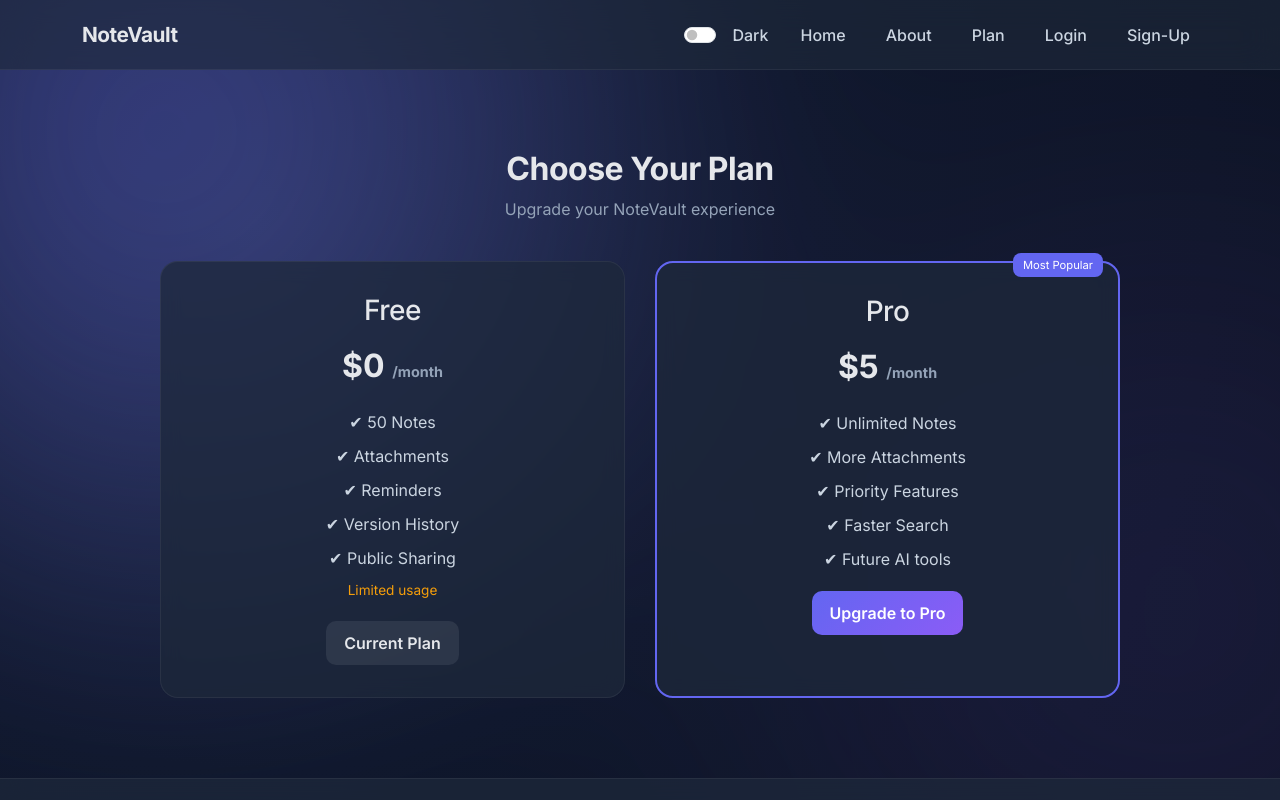
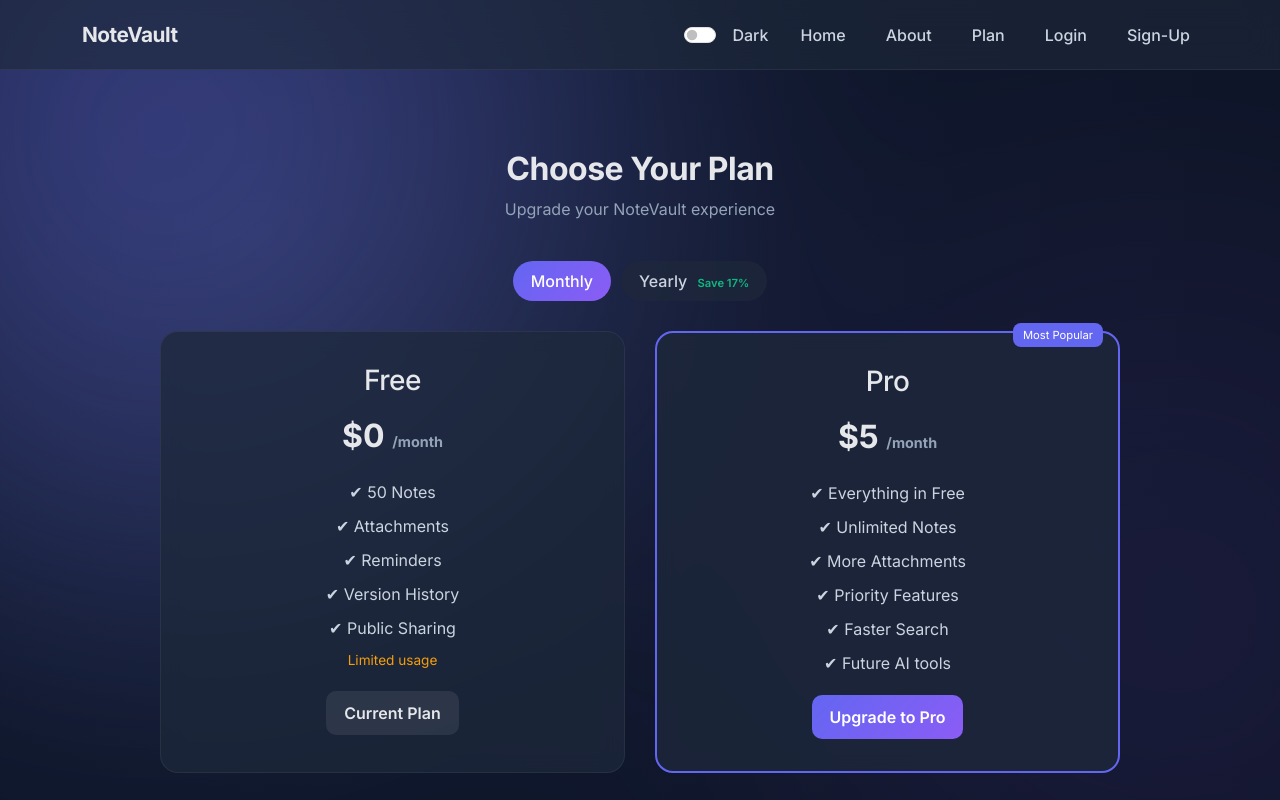
Before and after one commit to Sahilkalambe22/notevault, a React (Create React App) app: page /plans in a window 1280 px wide. Shown: the top 800 px of the page. Built offline with nearby package versions, Linux system fonts and the light colour scheme; no server answers.

Commit message:
fixed the search filter and added the yearly plan in the plans page

```diff
--- a/src/App.css
+++ b/src/App.css
@@ -10,13 +10,15 @@
 	--bg-page: radial-gradient(circle at 20% 20%, #1e293b 0%, #0f172a 40%, #0b1120 100%);
 	--bg-card: rgba(30, 41, 59, 0.75);
 	--bg-soft: rgba(30, 41, 59, 0.7);
-	--bg-card2: rgba(255,255,255,0.05);
+	--bg-card2: rgba(255, 255, 255, 0.05);
 
 	/* TEXT */
 
 	--text-main: #e5e7eb;
 	--text-secondary: #cbd5e1;
 	--text-muted: #94a3b8;
+	--highlight-bg: rgba(99, 102, 241, 0.45);
+	--highlight-text: #ffffff;
 
 	/* BORDERS */
 
@@ -38,11 +40,13 @@
 	--bg-page: linear-gradient(180deg, #f5f7ff 0%, #eef2ff 40%, #e5e7eb 100%);
 	--bg-card: rgba(255, 255, 255, 0.85);
 	--bg-soft: #f8fafc;
-	--bg-card2: rgba(0,0,0,0.04);
+	--bg-card2: rgba(0, 0, 0, 0.04);
 
 	--text-main: #0f172a;
 	--text-secondary: #334155;
 	--text-muted: #64748b;
+	--highlight-bg: rgba(79, 70, 229, 0.25);
+	--highlight-text: #0f172a;
 
 	--border-soft: rgba(0, 0, 0, 0.08);
 	--border-strong: rgba(0, 0, 0, 0.14);
@@ -133,8 +137,6 @@ body::before {
 	border-radius: 12px;
 	box-shadow: 0 10px 30px rgba(0, 0, 0, 0.4);
 }
-
-
 
 /* ======================================================
    APP BASICS
--- a/src/components/NoteItem.js
+++ b/src/components/NoteItem.js
@@ -27,7 +27,7 @@ const TAG_ICON_MAP = {
 const host = process.env.REACT_APP_BACKEND_URL || "http://localhost:5000";
 /* ================= COMPONENT ================= */
 
-const NoteItem = ({ note, updateNote, showAlert }) => {
+const NoteItem = ({ note, updateNote, showAlert, search, highlightText }) => {
 	const { deleteNote, pinNote } = useContext(noteContext);
 
 	/* ================= TAG NORMALIZATION ================= */
@@ -129,10 +129,10 @@ const NoteItem = ({ note, updateNote, showAlert }) => {
 					</div>
 
 					{/* TITLE */}
-					<h6 className="fw-semibold mb-3 note-title">{note.title?.trim() || "Untitled"}</h6>
+					<h6 className="fw-semibold mb-3 note-title">{highlightText(note.title?.trim() || "Untitled", search)}</h6>
 
 					{/* DESCRIPTION PREVIEW */}
-					<div className="note-preview-text">{getPreviewText(note.description).slice(0, 200)}</div>
+					<div className="note-preview-text">{highlightText(getPreviewText(note.description).slice(0, 200), search)}</div>
 				</div>
 
 				{/* FOOTER */}
--- a/src/components/Notes.js
+++ b/src/components/Notes.js
@@ -66,20 +66,49 @@ const Notes = (props) => {
 	}, [notes]);
 
 	// filter notes
-	const filteredNotes = (notes || []).filter((n) => {
+	const filteredNotes = useMemo(() => {
+		const s = search.trim().toLowerCase();
+		const selected = selectedTag.trim().toLowerCase();
+
+		return (notes || []).filter((n) => {
 			if (!n) return false;
 
-		const s = search.trim().toLowerCase();
 			const title = (n.title || "").trim().toLowerCase();
 			const desc = (n.description || "").trim().toLowerCase();
 			const tag = (n.tag || "").trim().toLowerCase();
 
 			const matchesSearch = !s || title.includes(s) || desc.includes(s) || tag.includes(s);
 
-		const matchesTag = selectedTag ? tag === selectedTag.trim().toLowerCase() : true;
+			const matchesTag = selected ? tag === selected : true;
 
 			return matchesSearch && matchesTag;
 		});
+	}, [notes, search, selectedTag]);
+
+	const highlightText = (text, search) => {
+		if (!search) return text;
+
+		const escaped = search.replace(/[.*+?^${}()|[\]\\]/g, "\\$&");
+		const regex = new RegExp(`(${escaped})`, "gi");
+
+		return text.split(regex).map((part, i) =>
+			part.toLowerCase() === search.toLowerCase() ? (
+				<span
+					key={i}
+					style={{
+						backgroundColor: "var(--highlight-bg)",
+						color: "var(--highlight-text)",
+						borderRadius: "4px",
+						padding: "0 3px",
+					}}
+				>
+					{part}
+				</span>
+			) : (
+				part
+			),
+		);
+	};
 
 	// ⭐ pinned first
 	const sortedNotes = filteredNotes;
@@ -194,7 +223,7 @@ const Notes = (props) => {
 								</div>
 							</div>
 						) : (
-							sortedNotes.map((noteItem) => <NoteItem key={noteItem._id} updateNote={updateNote} note={{ ...noteItem }} showAlert={props.showAlert} />)
+							sortedNotes.map((noteItem) => <NoteItem key={noteItem._id} updateNote={updateNote} note={noteItem} search={search} highlightText={highlightText} showAlert={props.showAlert} />)
 						)}
 					</div>
 				</div>
--- a/src/components/pages/PlanPage.css
+++ b/src/components/pages/PlanPage.css
@@ -90,3 +90,51 @@
 color:#f59e0b !important;
 font-size:0.85rem;
 }
+
+
+/* Yearly plan special style */
+
+.plan-card.yearly {
+	border: 2px solid var(--accent);
+	transform: scale(1.03);
+}
+
+.best-value {
+	background: linear-gradient(135deg, #10b981, #059669);
+}
+
+.plan-save {
+	font-size: 0.85rem;
+	color: #10b981;
+	margin-bottom: 10px;
+	font-weight: 600;
+}
+
+.billing-toggle {
+	display: flex;
+	justify-content: center;
+	gap: 10px;
+	margin-bottom: 30px;
+}
+
+.billing-toggle button {
+	padding: 8px 18px;
+	border-radius: 20px;
+	border: none;
+	cursor: pointer;
+	background: var(--bg-soft);
+	color: var(--text-secondary);
+	font-weight: 500;
+}
+
+.billing-toggle button.active {
+	background: linear-gradient(135deg, #6366f1, #8b5cf6);
+	color: white;
+}
+
+.save-tag {
+	font-size: 0.7rem;
+	margin-left: 6px;
+	color: #10b981;
+	font-weight: 600;
+}
--- a/src/components/pages/PlanPage.js
+++ b/src/components/pages/PlanPage.js
@@ -5,6 +5,7 @@ const host = process.env.REACT_APP_BACKEND_URL || "http://localhost:5000";
 
 const PlanPage = () => {
 	const [plan, setPlan] = useState("free");
+	const [billing, setBilling] = useState("monthly");
 
 	useEffect(() => {
 		const fetchPlan = async () => {
@@ -16,7 +17,6 @@ const PlanPage = () => {
 				});
 
 				const data = await res.json();
-
 				setPlan(data.plan);
 			} catch (err) {
 				console.error("Failed to fetch plan", err);
@@ -26,10 +26,23 @@ const PlanPage = () => {
 		fetchPlan();
 	}, []);
 
+	const isYearly = billing === "yearly";
+
 	return (
 		<div className="plan-page">
 			<h2 className="plan-title">Choose Your Plan</h2>
 			<p className="plan-subtitle">Upgrade your NoteVault experience</p>
+
+			{/* BILLING TOGGLE */}
+			<div className="billing-toggle">
+				<button className={billing === "monthly" ? "active" : ""} onClick={() => setBilling("monthly")}>
+					Monthly
+				</button>
+
+				<button className={billing === "yearly" ? "active" : ""} onClick={() => setBilling("yearly")}>
+					Yearly <span className="save-tag">Save 17%</span>
+				</button>
+			</div>
 
 			<div className="plan-grid">
 				{/* FREE PLAN */}
@@ -51,7 +64,7 @@ const PlanPage = () => {
 					</ul>
 
 					<button className="plan-btn secondary" disabled={plan === "free"}>
-						{plan === "free" ? "Current Plan" : "Downgrade"}
+						{plan === "free" ? "Current Plan" : "Switch to Free"}
 					</button>
 				</div>
 
@@ -63,10 +76,13 @@ const PlanPage = () => {
 					<h3>Pro</h3>
 
 					<div className="plan-price">
-						$5 <span>/month</span>
+						{isYearly ? "$50" : "$5"} <span>{isYearly ? "/year" : "/month"}</span>
 					</div>
 
+					{isYearly && <div className="plan-save">Save 17%</div>}
+
 					<ul className="plan-features">
+						<li>✔ Everything in Free</li>
 						<li>✔ Unlimited Notes</li>
 						<li>✔ More Attachments</li>
 						<li>✔ Priority Features</li>
@@ -75,7 +91,7 @@ const PlanPage = () => {
 					</ul>
 
 					<button className="plan-btn primary" disabled={plan === "pro"} onClick={() => alert("Payments coming soon")}>
-						{plan === "pro" ? "Current Plan" : "Upgrade to Pro"}
+						{plan === "pro" ? "Current Plan" : isYearly ? "Upgrade Yearly" : "Upgrade to Pro"}
 					</button>
 				</div>
 			</div>
```
Also changed, not shown: 1 other file (tests, documents, lock files or other folders). Lines whose indentation alone changed are shown as unchanged.
